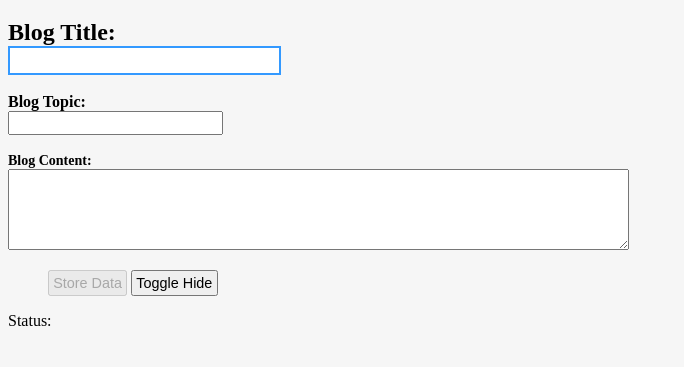
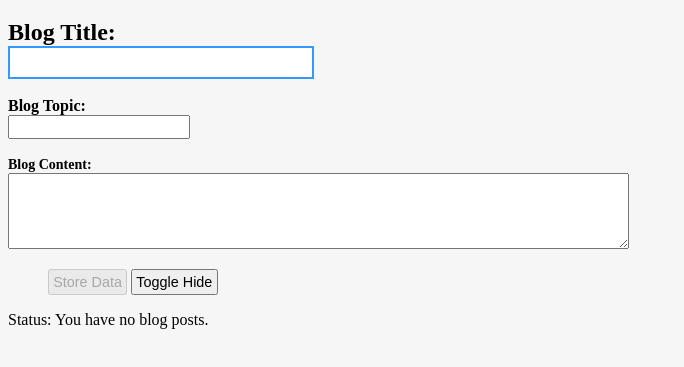
Before and after one commit to jmoore53/javascript-blog, a plain HTML site: page index.html in a window 1280 px wide. Shown: the part 61-428 px from the top of the page, without its empty margins (0-684 px from the left). Drawn offline with nearby package versions, Linux system fonts and the light colour scheme.

Commit message:
Rearranged code in js, added more style and few html parts

```diff
--- a/functionality.js
+++ b/functionality.js
@@ -15,15 +15,23 @@ $(document).ready(function(){
 	    if($('body textarea').val() == '') filled = false;
 	    return filled;
 	}
+
 })
 
 contentVisible = true;
 
+//Function to create div's when store data button is clicked
+//Function adds divs and then wipes data via javascript
 function storeData(){
 	var formelements = document.getElementById("blogform")
 	var blogTitle = formelements.elements[0].value;
 	var blogTopic = formelements.elements[1].value;
 	var blogContent = formelements.elements[2].value;
+
+	//Wipes text boxes
+	$('.blog-title-form').val('');
+	$('.blog-topic-form').val('');
+	$('.blog-content-textarea').val('');
 
 	var blogTitleDiv = document.createElement("div");
 	blogTitleDiv.setAttribute("class", "blogTitle");
@@ -40,11 +48,13 @@ function storeData(){
 	var contentContent = document.createTextNode(blogContent);
 	blogContentDiv.appendChild(contentContent);
 
+	//Adds div to content div
 	document.querySelector(".content").appendChild(blogTitleDiv);
 	document.querySelector(".content").appendChild(blogTopicDiv);
 	document.querySelector(".content").appendChild(blogContentDiv);
 	document.querySelector(".content").style.visibility = (contentVisible ? "visible" : "hidden");
-	//window.alert(blogTitle)
+
+	//Shows the number of blog posts
 	setStatus();
 	return 0;
 }
@@ -52,6 +62,8 @@ function setStatus(){
 	var contentElements = document.getElementsByClassName('blogTitle');
 	document.getElementsByClassName('submitStatus')[0].innerHTML = "Status: Complete, you have " + contentElements.length + " blog posts.";
 }
+
+function toggleHide(){
 	function showBlogPosts(){
 		document.querySelector(".content").style.visibility = "visible";
 		document.getElementById("toggleShow").innerHTML = "Hide blog posts";
@@ -62,7 +74,6 @@ function hideBlogPosts(){
 		document.getElementById("toggleShow").innerHTML = "Show blog posts";
 		contentVisible = false;
 	}
-function toggleHide(){
 	(contentVisible ? hideBlogPosts() : showBlogPosts())
 }
 function sortTitles(){
--- a/index.html
+++ b/index.html
@@ -18,7 +18,7 @@
 		<li class="ol-buttons-element"><button class="store-data" id="toggleShow" onclick="toggleHide()">Toggle Hide</button></li>
 	</ol>
 
-	<div class="submitStatus">Status:</div>
+	<div class="submitStatus">Status: You have no blog posts.</div>
 	<div class="content">
 	</div>
 </body>
--- a/style.css
+++ b/style.css
@@ -26,6 +26,7 @@ div.input-blog-title{
 }
 input.blog-title-form{
 	font-size: 20px;
+	font-family: Georgia;
 }
 div.input-blog-topic{
 	font-size: 16px;
@@ -33,12 +34,15 @@ div.input-blog-topic{
 }
 input.blog-topic-form{
 	font-size: 16px;
+	font-family: "Comic Sans MS";
 }
 div.input-blog-content{
 	font-size: 14px;
 	font-weight: bold;
 }
 textarea.blog-content-textarea{
+	font-size: 12px;
+	font-family: "Book Antiqua";
 }
 div.submitStatus{
 	padding-bottom: .3rem;
```
Lines whose indentation alone changed are shown as unchanged.
